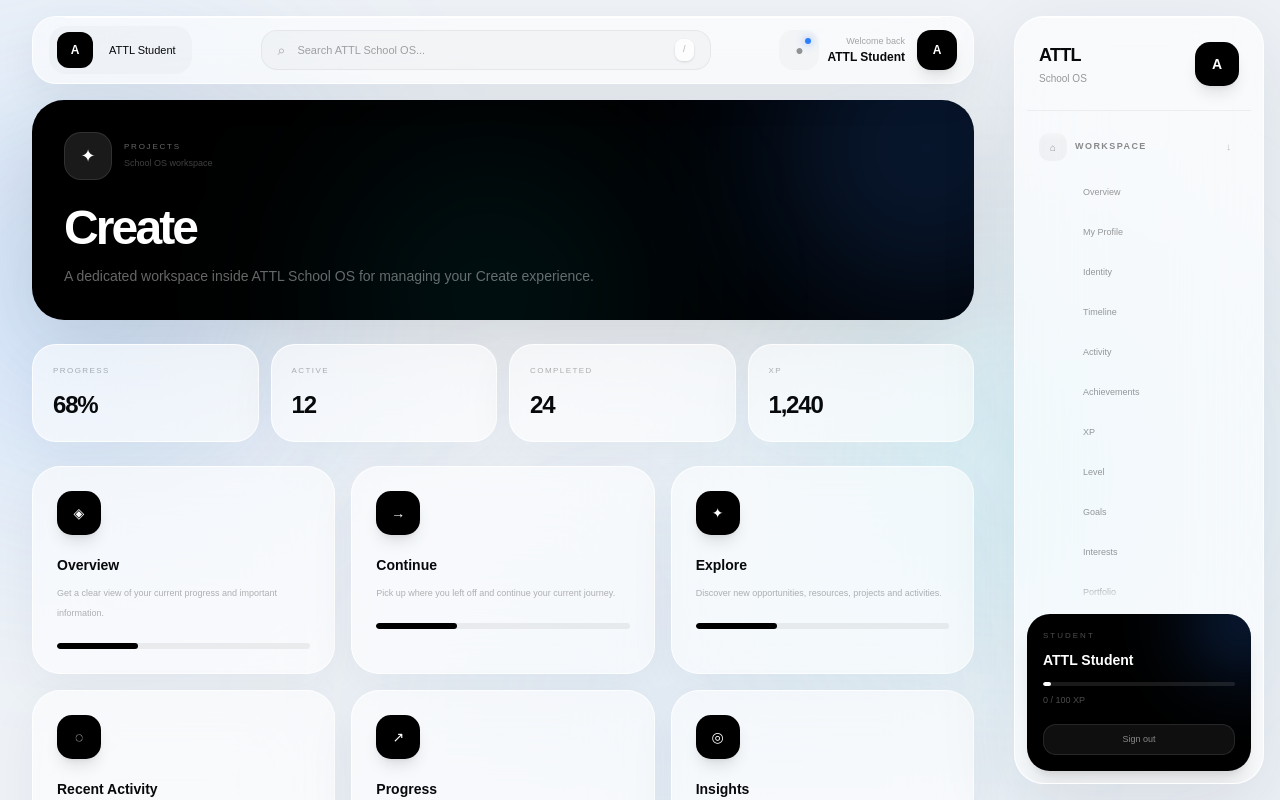
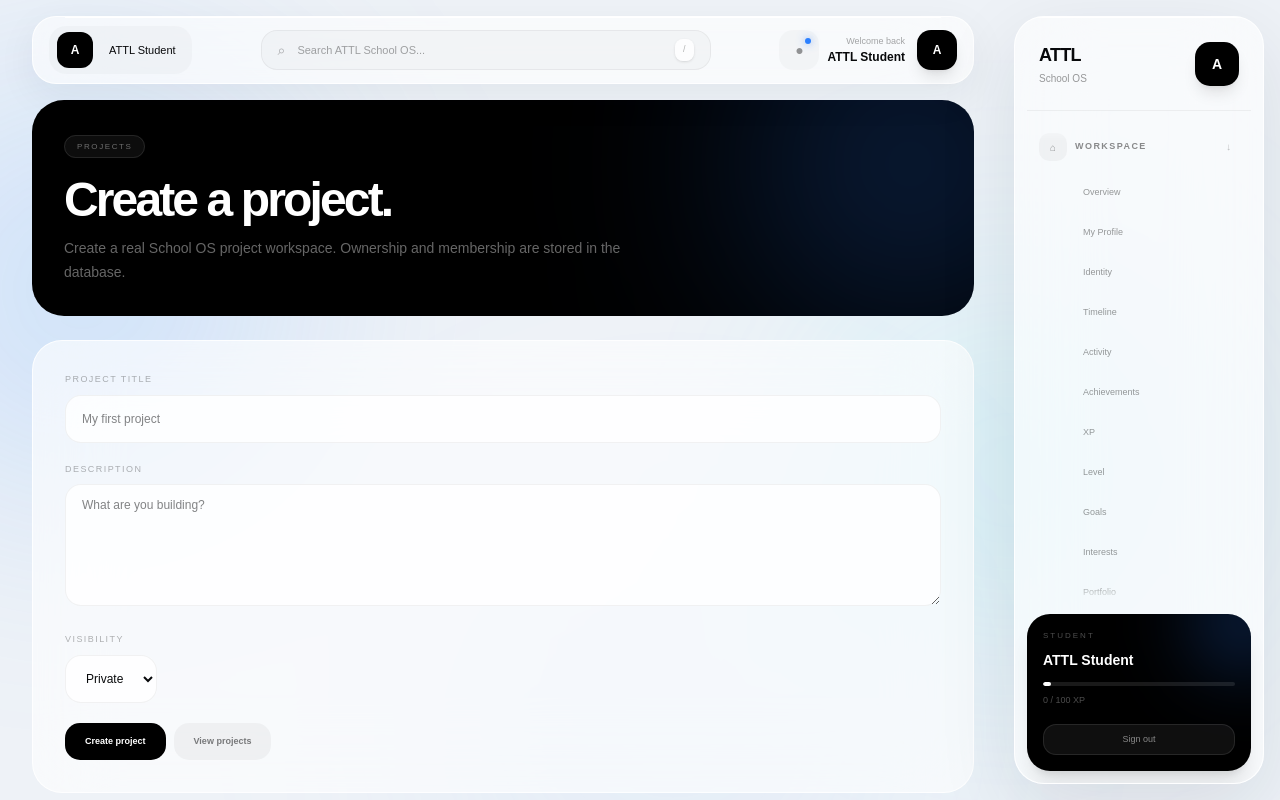
Before and after one commit to Nour2013hossam/attl-school-os, a Next.js app: page /dashboard/projects/create in a window 1280 px wide. Shown: the top 800 px of the page. Built offline with nearby package versions, Linux system fonts and the light colour scheme; no server answers.

Commit message:
Build connected project creation page

```diff
--- a/app/dashboard/projects/create/page.tsx
+++ b/app/dashboard/projects/create/page.tsx
@@ -1,50 +1,62 @@
-import { PageShell } from "@/components/shared/page-shell";
+"use client";
 
-export default function Page() {
+import Link from "next/link";
+import { FormEvent, useState } from "react";
+
+export default function CreateProjectPage() {
+  const [title,setTitle]=useState("");
+  const [description,setDescription]=useState("");
+  const [visibility,setVisibility]=useState("private");
+  const [saving,setSaving]=useState(false);
+  const [message,setMessage]=useState("");
+
+  async function submit(event: FormEvent) {
+    event.preventDefault();
+    setSaving(true);
+    setMessage("");
+    const response=await fetch("/api/projects",{method:"POST",headers:{"Content-Type":"application/json"},body:JSON.stringify({title,description,visibility})});
+    const data=await response.json();
+    if(response.ok){setMessage("Project created.");setTitle("");setDescription("");}
+    else setMessage(data.error ?? "Could not create project.");
+    setSaving(false);
+  }
+
   return (
-    <PageShell
-      eyebrow="Projects"
-      title="Create"
-      description="A dedicated workspace inside ATTL School OS for managing your Create experience."
-      icon="✦"
-      stats={[
-        { label: "Progress", value: "68%" },
-        { label: "Active", value: "12" },
-        { label: "Completed", value: "24" },
-        { label: "XP", value: "1,240" },
-      ]}
-      cards={[
-        {
-          title: "Overview",
-          description: "Get a clear view of your current progress and important information.",
-          icon: "◈",
-        },
-        {
-          title: "Continue",
-          description: "Pick up where you left off and continue your current journey.",
-          icon: "→",
-        },
-        {
-          title: "Explore",
-          description: "Discover new opportunities, resources, projects and activities.",
-          icon: "✦",
-        },
-        {
-          title: "Recent Activity",
-          description: "Review the latest activity connected to this section.",
-          icon: "◌",
-        },
-        {
-          title: "Progress",
-          description: "Track development, milestones and achievements over time.",
-          icon: "↗",
-        },
-        {
-          title: "Insights",
-          description: "Understand patterns and useful insights from your activity.",
-          icon: "◎",
-        },
-      ]}
-    />
+    <div className="space-y-6">
+      <section className="relative overflow-hidden rounded-[32px] bg-black p-6 text-white md:p-8">
+        <div className="absolute -right-24 -top-24 h-80 w-80 rounded-full bg-blue-500/25 blur-[110px]" />
+        <div className="relative">
+          <span className="rounded-full border border-white/10 bg-white/5 px-3 py-1.5 text-[8px] uppercase tracking-[.2em] text-white/40">Projects</span>
+          <h1 className="mt-5 text-3xl font-semibold tracking-[-.06em] md:text-5xl">Create a project.</h1>
+          <p className="mt-3 max-w-xl text-sm leading-6 text-white/40">Create a real School OS project workspace. Ownership and membership are stored in the database.</p>
+        </div>
+      </section>
+
+      <section className="rounded-[30px] border border-white/80 bg-white/60 p-6 backdrop-blur-2xl md:p-8">
+        <form onSubmit={submit} className="space-y-5">
+          <div>
+            <label className="mb-2 block text-[9px] uppercase tracking-[.16em] text-black/30">Project title</label>
+            <input value={title} onChange={e=>setTitle(e.target.value)} required maxLength={120} placeholder="My first project" className="h-12 w-full rounded-[16px] border border-black/5 bg-white/80 px-4 text-xs outline-none focus:border-blue-400/50" />
+          </div>
+          <div>
+            <label className="mb-2 block text-[9px] uppercase tracking-[.16em] text-black/30">Description</label>
+            <textarea value={description} onChange={e=>setDescription(e.target.value)} maxLength={5000} rows={6} placeholder="What are you building?" className="w-full rounded-[16px] border border-black/5 bg-white/80 px-4 py-3 text-xs outline-none focus:border-blue-400/50" />
+          </div>
+          <div>
+            <label className="mb-2 block text-[9px] uppercase tracking-[.16em] text-black/30">Visibility</label>
+            <select value={visibility} onChange={e=>setVisibility(e.target.value)} className="h-12 rounded-[16px] border border-black/5 bg-white/80 px-4 text-xs outline-none">
+              <option value="private">Private</option>
+              <option value="school">School</option>
+              <option value="public">Public</option>
+            </select>
+          </div>
+          {message && <div className="rounded-[16px] bg-black/[.03] px-4 py-3 text-[10px] text-black/55">{message}</div>}
+          <div className="flex flex-wrap gap-2">
+            <button disabled={saving} className="rounded-[15px] bg-black px-5 py-3 text-[9px] font-semibold text-white disabled:opacity-50">{saving ? "Creating..." : "Create project"}</button>
+            <Link href="/dashboard/projects/my-projects" className="rounded-[15px] bg-black/[.04] px-5 py-3 text-[9px] font-semibold text-black/50">View projects</Link>
+          </div>
+        </form>
+      </section>
+    </div>
   );
 }
```
